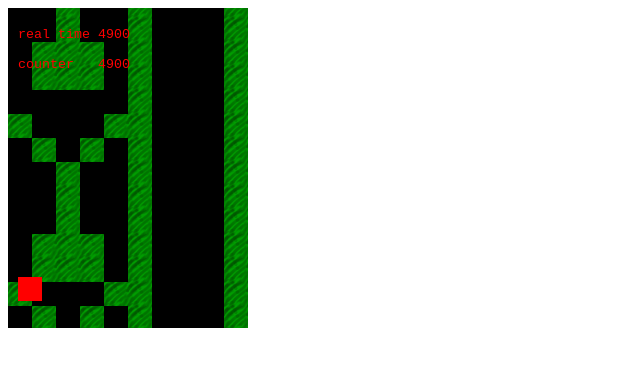
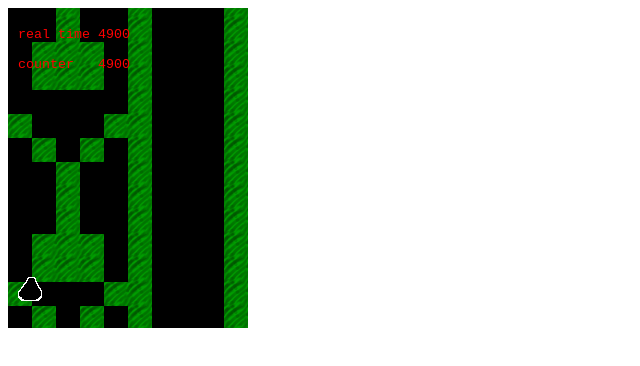
Before and after one commit to sirdaybat/dmpharkka, a plain HTML site: page index.html in a window 1280 px wide. Shown: the full height of the page, 0-640 px from the left. Drawn offline with Linux system fonts and the light colour scheme.

Commit message:
Put everything into a namespace called 'sh'

```diff
--- a/background.js
+++ b/background.js
@@ -1,4 +1,6 @@
-var background = [
+"use strict";
+
+sh.background = [
 "1000110001",
 "0101010001",
 "0010010001",
--- a/code.js
+++ b/code.js
@@ -1,3 +1,5 @@
+"use strict";
+
 if (typeof Object.create !== 'function') {
     Object.create = function (o) {
         function F() {}
@@ -6,140 +8,144 @@ if (typeof Object.create !== 'function') {
     };
 }
 
-var canvas;
-var con;
-var starttime;
-var counter = 0;
+var sh = {};
 
-var view_bottom = 0;
-var scrollspeed = 320/5/1000;
+sh.counter = 0;
 
-function scrY(wrdy){
-	return canvas.height - 1 - wrdy + view_bottom;
+sh.view_bottom = 0;
+sh.scrollspeed = 320 / 5 / 1000;
+
+sh.scrY = function (world_y) {
+	return sh.canvas.height - 1 - world_y + sh.view_bottom;
 }
 
-function wrdY(scry){
-	return canvas.height - 1 - scry + view_bottom;
+sh.wrdY = function (screen_y) {
+	return sh.canvas.height - 1 - screen_y + sh.view_bottom;
 }
 
-function Thing(){
+sh.Thing = function () {
 	this.x = 10;
 	this.y = 50;
 	this.w = 24;
 	this.h = 24;
 }
 
-Thing.prototype.draw = function(){
-	con.fillStyle = "red";
-	con.fillRect(this.x, scrY(this.y), this.w, this.h);
+sh.Thing.prototype.draw = function () {
+	if(this.image !== undefined) sh.con.drawImage(this.image, this.x, sh.scrY(this.y));
+	else{
+		sh.con.fillStyle = "red";
+		sh.con.fillRect(this.x, sh.scrY(this.y), this.w, this.h);
+	}
 }
 
-var backimg = new Image();
+sh.player = new sh.Thing();
 
-var player = new Thing();
+sh.update_delay = 10;
+sh.draw_delay = 10;
+sh.downkeys = [];
 
-var update_delay = 10;
-var draw_delay = 10;
-var downkeys = [];
-
-function keyDown(evt){
-	downkeys[evt.keyCode] = true;
+sh.keyDown = function(evt){
+	sh.downkeys[evt.keyCode] = true;
 }
 
-function keyUp(evt){
-	downkeys[evt.keyCode] = false;
+sh.keyUp = function(evt){
+	sh.downkeys[evt.keyCode] = false;
 }
 
-function realtime(){
-	return (new Date()).getTime() - starttime;
+sh.realtime = function(){
+	return (new Date()).getTime() - sh.starttime;
 }
 
-var imagepaths = Object.freeze({
+sh.imagepaths = Object.freeze({
 	background: "resources/background-24x24.png",
 	ship: "resources/ship-24x24.png",
 	greenenemy: "resources/greenenemy-24x24.png",
+	purplebullet: "resources/purplebullet-10x10.png",
+	whitebullet: "resources/whitebullet-10x10.png"
 });
 
-var images = {};
-var imagesLoaded = 0;
-var imageCount = 0;
+sh.images = {};
+sh.imagesLoaded = 0;
+sh.imageCount = 0;
 
-function init(){
-	loadImages();
+sh.init = function(){
+	sh.loadImages();
 }
 
-var imageWaitInterval;
-
-function loadImages(){
-	for(imagehandle in imagepaths){
-		images[imagehandle] = new Image();
-		images[imagehandle].onload = function(){ imagesLoaded++; };
-		images[imagehandle].src = imagepaths[imagehandle];
-		imageCount++;
+sh.loadImages = function(){
+	var imagehandle;
+	for(imagehandle in sh.imagepaths){
+		sh.images[imagehandle] = new Image();
+		sh.images[imagehandle].onload = function(){ sh.imagesLoaded++; };
+		sh.images[imagehandle].src = sh.imagepaths[imagehandle];
+		sh.imageCount++;
 	}
 
-	imageWaitInterval = window.setInterval("waitForImages()", 100);
+	sh.imageWaitInterval = window.setInterval("sh.waitForImages()", 100);
 }
 
-function waitForImages(){
-	if(imagesLoaded == imageCount){
-		window.clearInterval(imageWaitInterval);
-		restOfInit();
+sh.waitForImages = function(){
+	if(sh.imagesLoaded === sh.imageCount){
+		window.clearInterval(sh.imageWaitInterval);
+		Object.freeze(sh.images);
+		sh.restOfInit();
 	}
 }
 
-function restOfInit(){
-	canvas = document.getElementById("can");
-	con = canvas.getContext("2d");
+sh.restOfInit = function(){
+	sh.canvas = document.getElementById("can");
+	sh.con = sh.canvas.getContext("2d");
 
-	starttime = (new Date()).getTime();
+	sh.starttime = (new Date()).getTime();
 
-	window.addEventListener("keydown", keyDown, true);
-	window.addEventListener("keyup", keyUp, false);
+	window.addEventListener("keydown", sh.keyDown, true);
+	window.addEventListener("keyup", sh.keyUp, false);
 
-	window.setInterval("update()", update_delay);
-	window.setInterval("draw()", draw_delay);
+	window.setInterval("sh.update()", sh.update_delay);
+	window.setInterval("sh.draw()", sh.draw_delay);
+
+	sh.player.image = sh.images.ship;
 }
 
-function update(){
-	while(counter < realtime()){
-		view_bottom += scrollspeed*update_delay;
+sh.update = function(){
+	while(sh.counter < sh.realtime()){
+		sh.view_bottom += sh.scrollspeed*sh.update_delay;
 
-		if(downkeys[37]) player.x -= 0.2*update_delay;
-		if(downkeys[39]) player.x += 0.2*update_delay;
-		if(downkeys[38]) player.y += 0.2*update_delay;
-		if(downkeys[40]) player.y -= 0.2*update_delay;
-		player.y += scrollspeed*update_delay;
+		if(sh.downkeys[37]) sh.player.x -= 0.2*sh.update_delay;
+		if(sh.downkeys[39]) sh.player.x += 0.2*sh.update_delay;
+		if(sh.downkeys[38]) sh.player.y += 0.2*sh.update_delay;
+		if(sh.downkeys[40]) sh.player.y -= 0.2*sh.update_delay;
+		sh.player.y += sh.scrollspeed*sh.update_delay;
 
-		counter += update_delay;
+		sh.counter += sh.update_delay;
 	}
-	while(counter > realtime());
+	while(sh.counter > sh.realtime());
 }
 
-function draw(){
-	con.fillStyle = "black";
-	con.fillRect(0, 0, canvas.width, canvas.height);
-	con.fillStyle = "red";
+sh.draw = function(){
+	sh.con.fillStyle = "black";
+	sh.con.fillRect(0, 0, sh.canvas.width, sh.canvas.height);
+	sh.con.fillStyle = "red";
 
 	var y;
-	var back_start = wrdY(canvas.height-1);
-	var back_end = wrdY(0);
+	var back_start = sh.wrdY(sh.canvas.height-1);
+	var back_end = sh.wrdY(0);
 	for(y = back_start; y <= back_end + 24; y += 24){
 		var back_idx = Math.floor(y / 24);
-		var scry = Math.round(scrY(back_idx*24+23));
+		var screeny = Math.round(sh.scrY(back_idx*24+23));
 		var i;
 		for(i = 0; i < 10; i++){
-			var real_idx = background.length - 1 - back_idx;
+			var real_idx = sh.background.length - 1 - back_idx;
 			if(real_idx >= 0){
-				if(background[real_idx].charAt(i) == '1') con.drawImage(images.background, i*24, scry);
+				if(sh.background[real_idx].charAt(i) === '1') sh.con.drawImage(sh.images.background, i*24, screeny);
 			}
 		}
 	}
 
-	con.font = "10pt Monospace";
-	con.fillText("real time " + realtime(), 10, 30);
-	con.fillText("counter   " + counter, 10, 60);
+	sh.con.font = "10pt Monospace";
+	sh.con.fillText("real time " + sh.realtime(), 10, 30);
+	sh.con.fillText("counter   " + sh.counter, 10, 60);
 
-	player.draw();
+	sh.player.draw();
 
 }
--- a/index.html
+++ b/index.html
@@ -3,7 +3,7 @@
 <script src="code.js"></script>
 <script src="background.js"></script>
 </head>
-<body onLoad="init();">
+<body onLoad="sh.init();">
 <canvas id="can" width="240" height="320" style="position:relative; width:240px; height:320;"></canvas>
 </body>
 </html>
```
